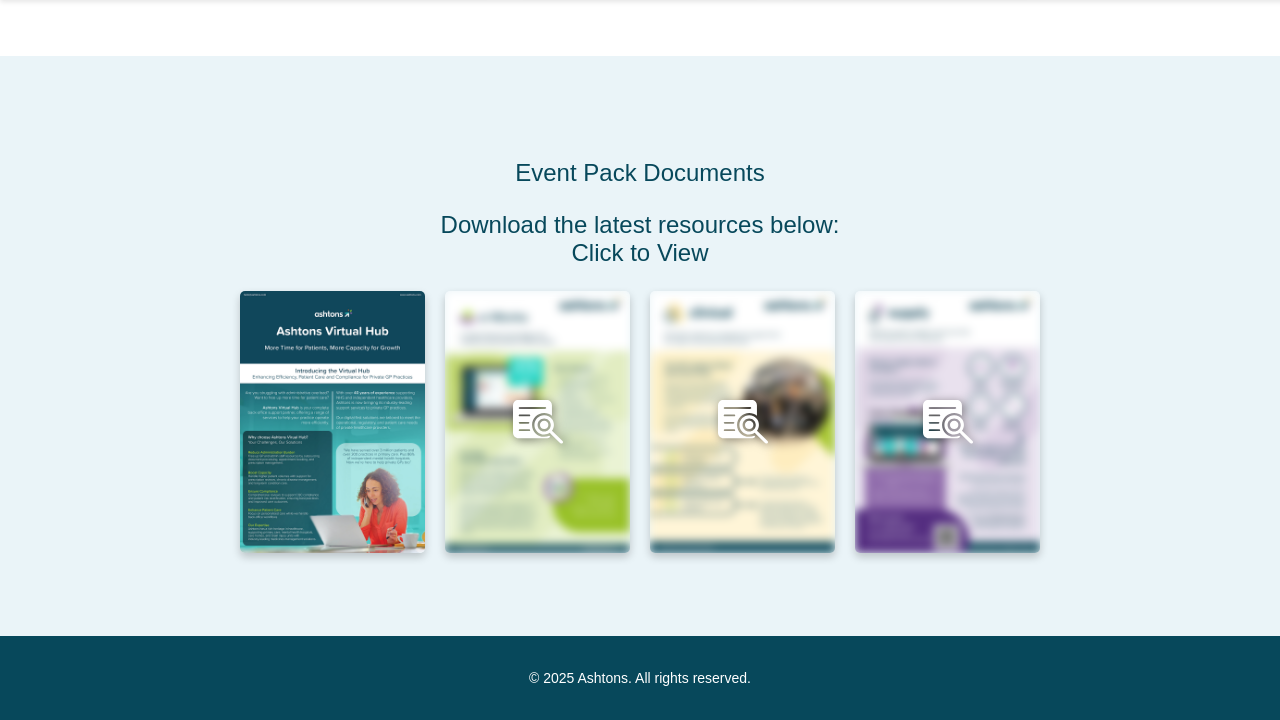
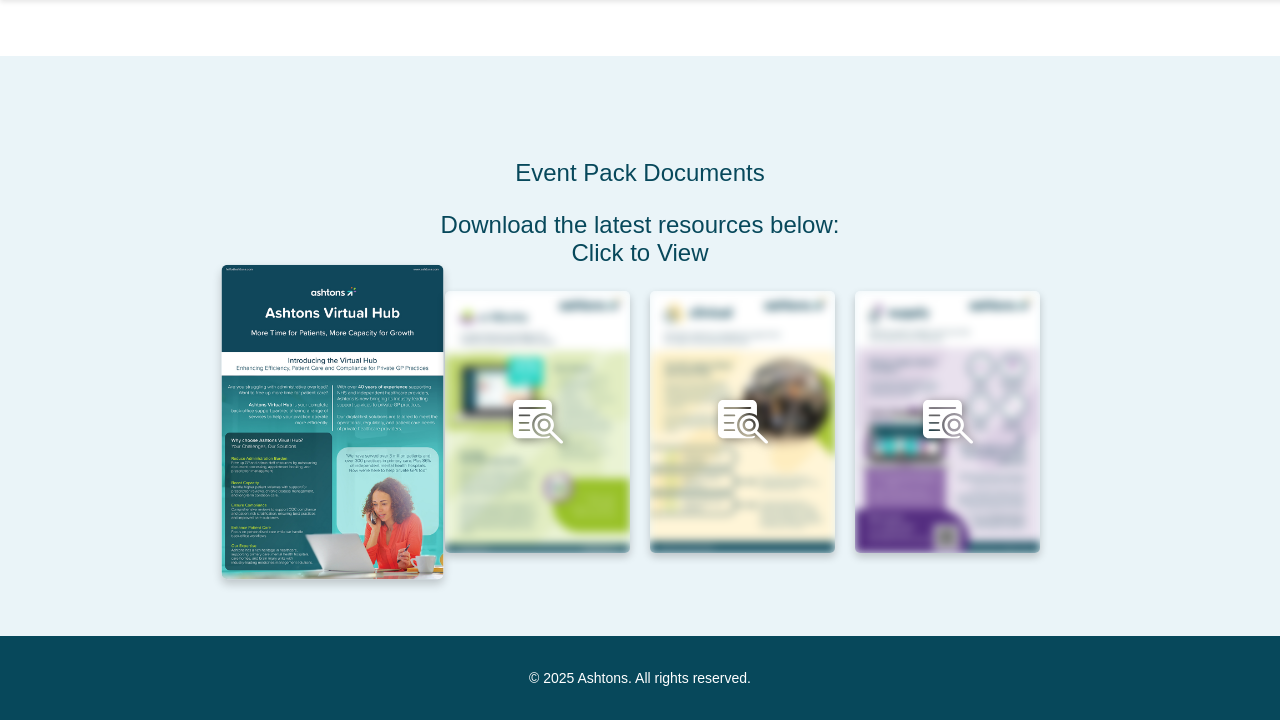
Before and after one commit to ashtonsevents/v2, a plain HTML site: page index.html in a window 1280 px wide. In both pictures the pointer is over the element 332 px from the left and 1845 px from the top of the page. Shown: the part 1424-2144 px from the top of the page. Drawn offline with Linux system fonts and the light colour scheme.

Commit message:
Add files via upload

```diff
--- a/styles.css
+++ b/styles.css
@@ -276,6 +276,7 @@ nav ul li a:hover {
     display: flex;
     justify-content: center;
     align-items: center;
+    transition: transform 0.3s ease-in-out, filter 0.3s ease-in-out; /* Smooth scaling & blur transition */
 }
 
 /* Ensure the thumbnail is blurred by default */
@@ -299,6 +300,11 @@ nav ul li a:hover {
 }
 
 /* Hover Effects */
+.pdf-thumbnail:hover {
+    filter: blur(0px); /* Unblur the thumbnail */
+    transform: scale(120%);
+}
+
 .pdf-thumbnail:hover .thumbnail-img {
     filter: blur(0px); /* Unblur the thumbnail */
 }
```
